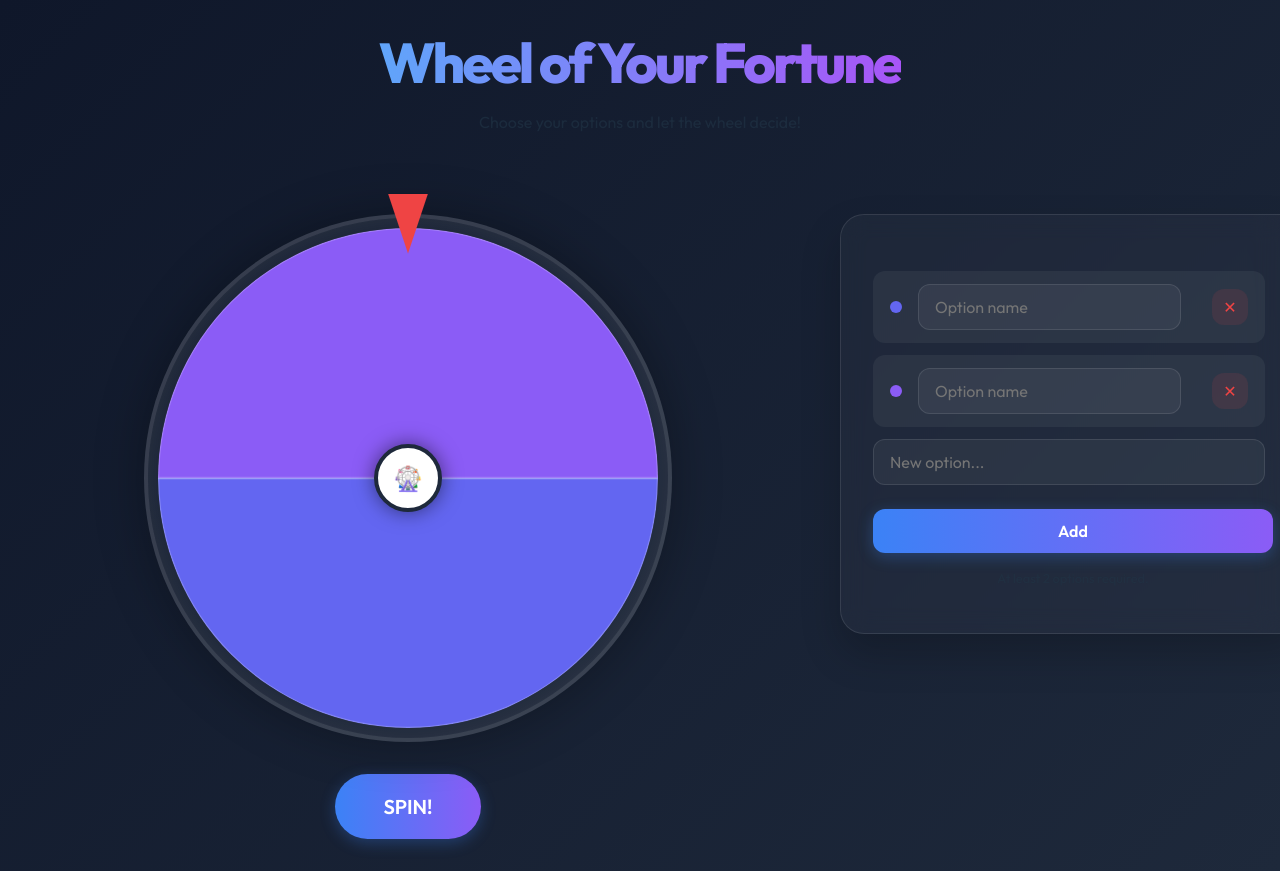
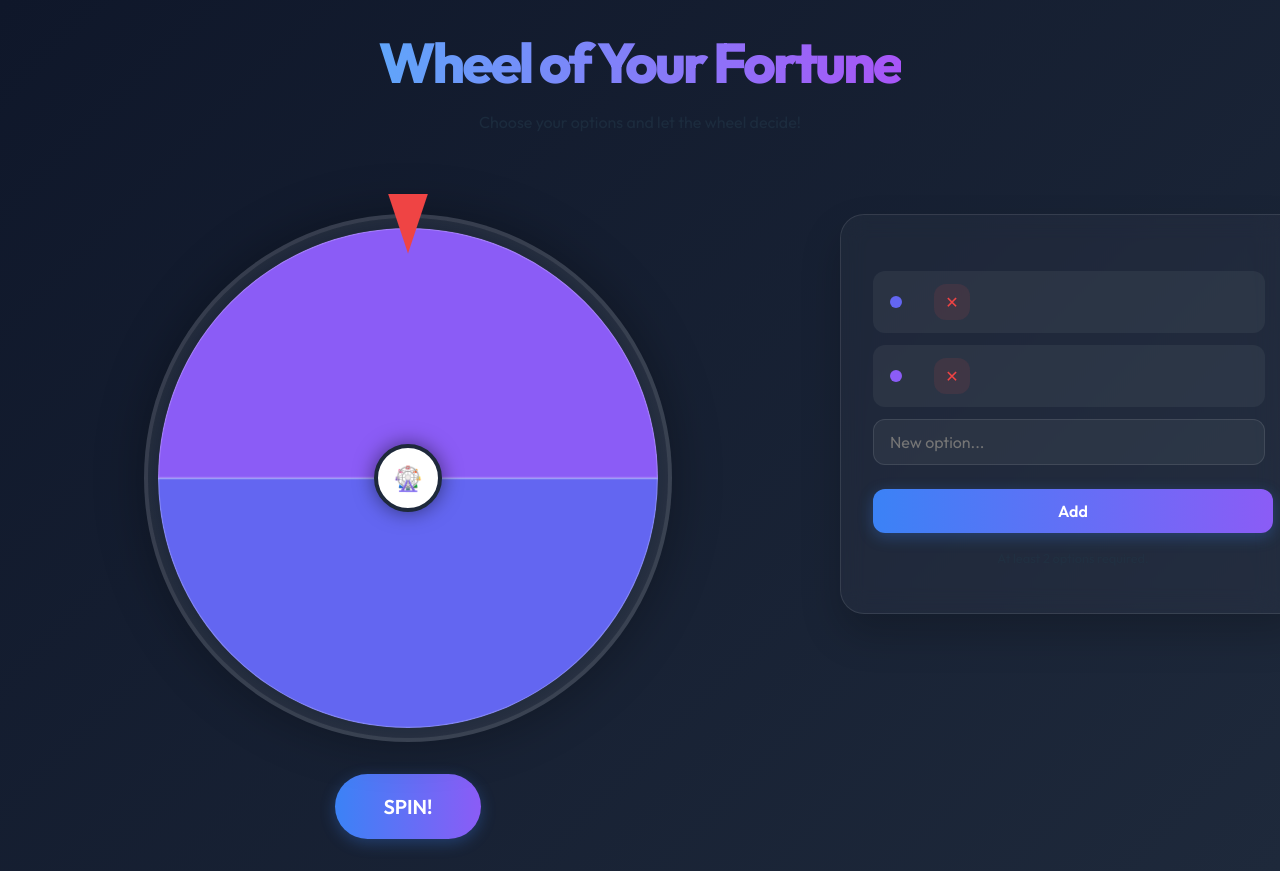
Before and after one commit to aysesudeozden/wheelspin, a React (Vite) app in the folder spin/: page / in a window 1280 px wide. Shown: the top 871 px of the page. Built offline with nearby package versions, Linux system fonts and the light colour scheme.

Commit message:
fix: seçenek inputlarına görsel sadeleştirme yapıldı.

```diff
--- a/spin/src/App.css
+++ b/spin/src/App.css
@@ -158,6 +158,14 @@ input:focus {
   border-color: #60a5fa;
 }
 
+.input-2 {
+  flex: 1;
+  color: white;
+  font-family: inherit;
+  font-size: 1rem;
+  font-weight: 600;
+}
+
 .btn {
   font-family: inherit;
   font-weight: 600;
--- a/spin/src/App.tsx
+++ b/spin/src/App.tsx
@@ -213,14 +213,10 @@ function App() {
                     background: prize.color
                   }}
                 />
-                <span style={{ flex: 1, textAlign: 'left' }}>
-                  <input
-                    type="text"
-                    placeholder="Option name"
-                    value={prize.name}
-                    onChange={(e) => prize.name = e.target.value}
-                    onKeyDown={(e) => e.key === 'Enter' && addPrize()}
-                  />
+                <span>
+                  <div className="input-2">
+                    {prize.name}
+                  </div>
                 </span>
                 <button
                   className="btn btn-danger"
@@ -234,11 +230,11 @@ function App() {
             <input
               type="text"
               placeholder="New option..."
+              className="input"
               value={newPrizeName}
               onChange={(e) => setNewPrizeName(e.target.value)}
               onKeyDown={(e) => e.key === 'Enter' && addPrize()}
             />
-
           </div>
 
           <div className="prize-input-group">
```
